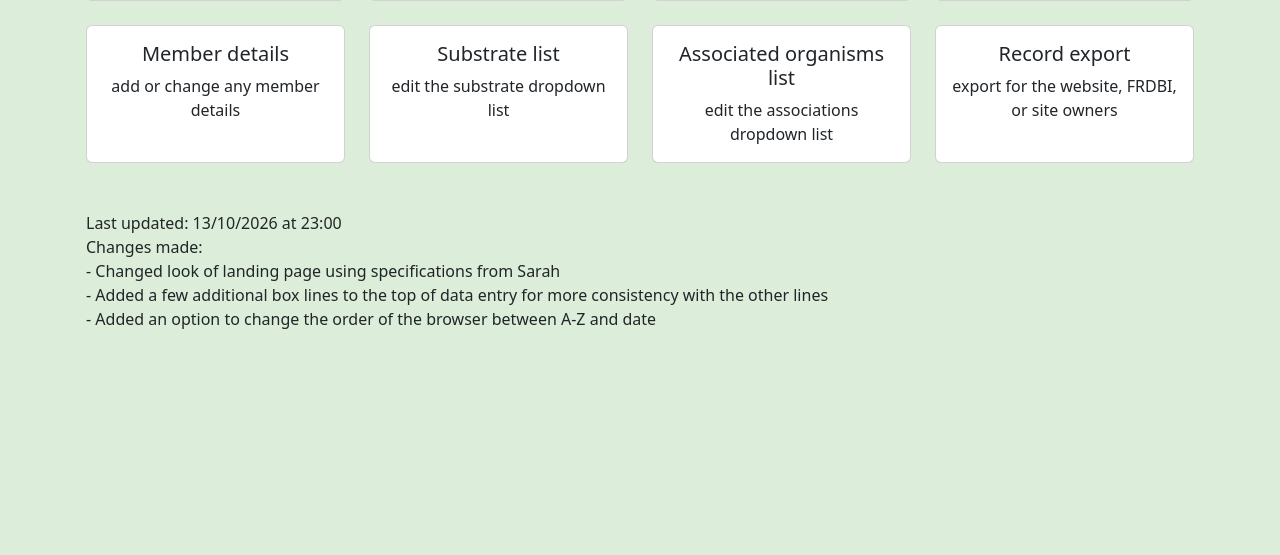
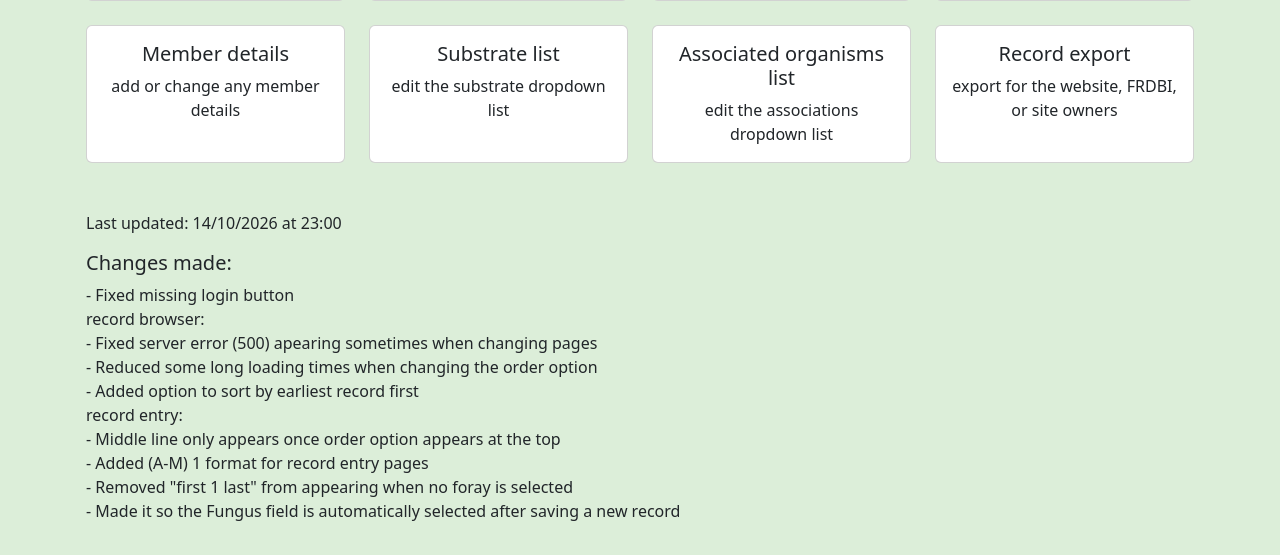
Before and after one commit to Excess10n/BFG-Database-Manager, a Django app: page / in a window 1280 px wide. Shown: the part 325-880 px from the top of the page. Before the commit the page ends 654 px from the top, so only its background shows below. Run offline with Django 5.2, Linux system fonts and the light colour scheme; the visitor is signed in with stand-in values (Sample User, id 1).

Commit message:
general release changes 6

```diff
--- a/djangoProject/managementApp/templates/index.html
+++ b/djangoProject/managementApp/templates/index.html
@@ -26,11 +26,18 @@
 <div class="mx-auto">
 <br/><br/>
 <p>
-    Last updated: 13/10/2026 at 23:00<br/>
-    Changes made:<br/>
-    - Changed look of landing page using specifications from Sarah<br/>
-    - Added a few additional box lines to the top of data entry for more consistency with the other lines<br/>
-    - Added an option to change the order of the browser between A-Z and date<br/>
+    Last updated: 14/10/2026 at 23:00<br/>
+    <h5>Changes made:</h5>
+    - Fixed missing login button<br/>
+    record browser:<br/>
+    - Fixed server error (500) apearing sometimes when changing pages<br/>
+    - Reduced some long loading times when changing the order option<br/>
+    - Added option to sort by earliest record first<br/>
+    record entry:<br/>
+    - Middle line only appears once order option appears at the top<br/>
+    - Added (A-M) 1 format for record entry pages<br/>
+    - Removed "first 1 last" from appearing when no foray is selected<br/>
+    - Made it so the Fungus field is automatically selected after saving a new record<br/>
 </p>
 </div>
 {% endblock content %}
--- a/djangoProject/managementApp/views.py
+++ b/djangoProject/managementApp/views.py
@@ -583,19 +583,26 @@ def RecordEditView(request):
         else:
             formList.append(dic)
 
-    # pagination (alpha if order is 2)
-    if order == "1":
-        if not currentPage.isnumeric():
-            currentPage = "1"
-        currentPage, pageCount, start, end, pageList, _ = pagination(currentPage, records.count(), 15)
-        formList = formList[start:end]
-        page = {"isNum": True, "current": currentPage, "first": currentPage == 1, "last": currentPage == pageCount, "pageCount": pageCount, "list": pageList}
-
-    else:
-        if currentPage.isnumeric():
-            currentPage = "A"
-        currentPage, pageList, formList = alphaPagination(currentPage, formList, "name", True)
-        page = {"isNum": False, "current": currentPage, "list": pageList}
+    # pagination (alpha labels if order is 2)
+    currentPage, pageCount, start, end, pageList, bounds = pagination(currentPage, records.count(), 15)
+    pageLabels = []
+    if order == "2":
+        for i in range(len(pageList)):
+            first = formList[bounds[i][0]]["name"][0].upper()
+            last = formList[bounds[i][1]-1]["name"][0].upper()
+            pageLabels.append({"num": pageList[i], "label": f"({first}-{last}) {pageList[i]}"})
+    else:
+        for i in range(len(pageList)):
+            pageLabels.append({"num": pageList[i], "label": f"{pageList[i]}"})
+
+    formList = formList[start:end]
+    page = {"isNum": True, "current": currentPage, "first": currentPage == 1, "last": currentPage == pageCount, "pageCount": pageCount, "list": pageLabels}
+
+
+    # if currentPage.isnumeric():
+    #     currentPage = "A"
+    # currentPage, pageList, formList = alphaPagination(currentPage, formList, "name", True)
+    # page = {"isNum": False, "current": currentPage, "list": pageList}
 
 
     # new form
@@ -688,7 +695,13 @@ def RecordBrowseView(request):
     # if form was submitted then take the data from there instead
     if form.is_valid():
         data = form.cleaned_data
-        filt = True
+        # if order is the only value changed, filt is NOT set to True
+        for x, y in data.items():
+            if x == "order":
+                continue
+            if y != None and y != "":
+                filt = True
+                break
         currentPage = 1
         order = data["order"]
 
@@ -796,6 +809,8 @@ def RecordBrowseView(request):
 
         if order == "1":
             records = Record.objects.all().order_by("-dateFound", "fungusFK__currentFungus__fullName")
+        elif order == "2":
+            records = Record.objects.all().order_by("dateFound", "fungusFK__currentFungus__fullName")
         else:
             records = Record.objects.all().order_by("fungusFK__currentFungus__fullName", "-dateFound")
 
@@ -888,6 +903,8 @@ def RecordBrowseView(request):
         # if no filter get all records
         if order == "1":
             records = Record.objects.all().order_by("-dateFound", "fungusFK__currentFungus__fullName")
+        elif order == "2":
+            records = Record.objects.all().order_by("dateFound", "fungusFK__currentFungus__fullName")
         else:
             records = Record.objects.all().order_by("fungusFK__currentFungus__fullName", "-dateFound")
         length = records.count()
@@ -898,9 +915,9 @@ def RecordBrowseView(request):
     # pagination
     currentPage, pageCount, start, end, pageList, bounds = pagination(currentPage, length)
 
-    # add labels to the options displayed (order 2 only) (AI GEN used for efficinecy improvement)
+    # add labels to the options displayed (order 3 only) (AI GEN used for efficinecy improvement)
     pageLabels = []
-    if order == "2":
+    if order == "3":
         if bounds and bounds[0][1] > 0:
             firstLabelIndex = bounds[0][0]
             labelNames = list(
@@ -944,7 +961,7 @@ def RecordBrowseView(request):
     except:
         expand = -1
 
-    param += f"order={order}&"
+    param += f"&order={order}"
 
     context = {"records": records, "param": param, "form": form, "page": page, "expand": expand, "isManager": isManager, "species": species}
     return render(request, 'dataManager/recordBrowse.html', context)
```
Also changed, not shown: djangoProject/managementApp/forms.py (+4 -3 lines), djangoProject/managementApp/templates/dataManager/recordEdit.html (+20 -31 lines), djangoProject/media/login-button-image.png (added).
